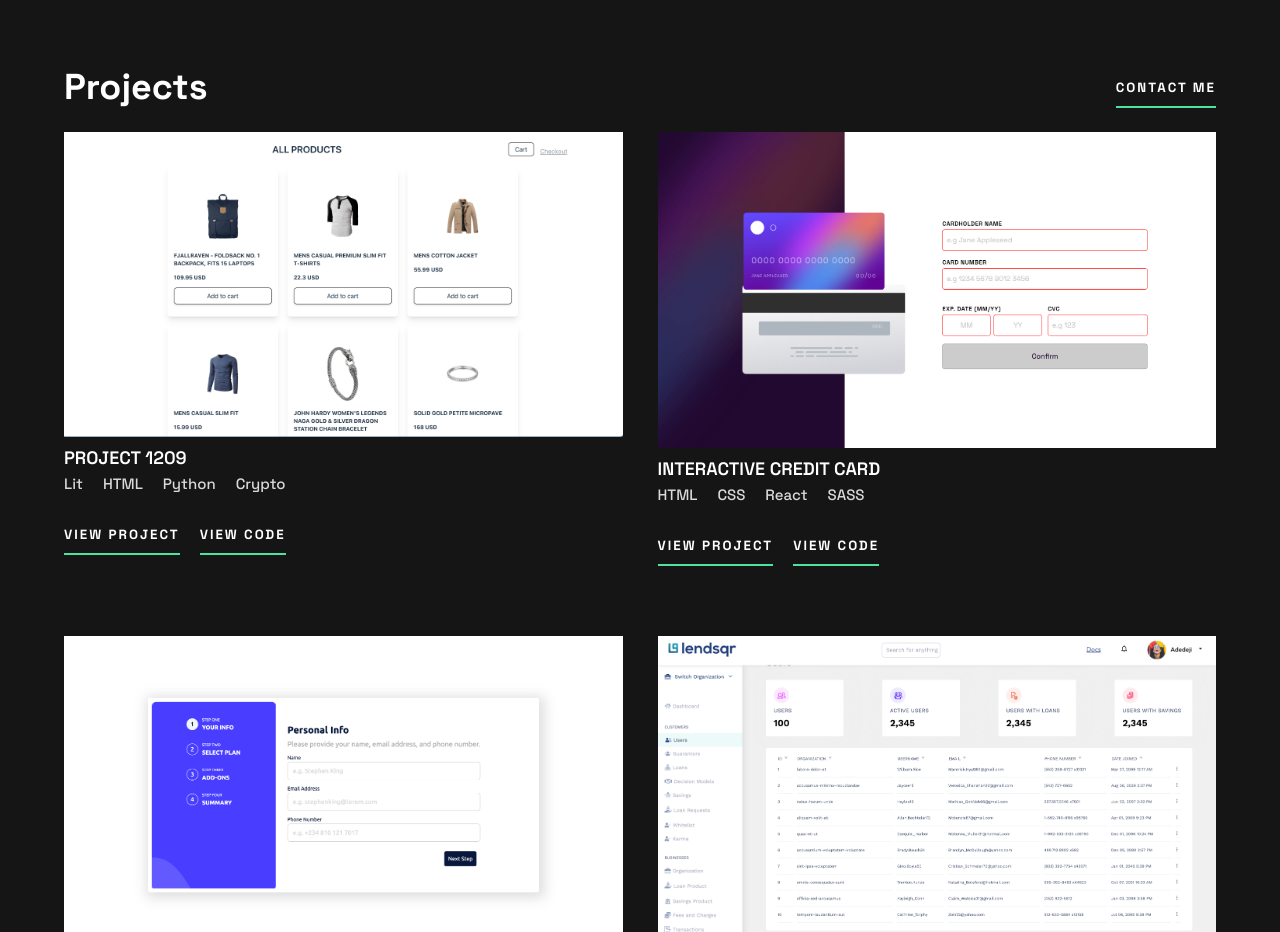
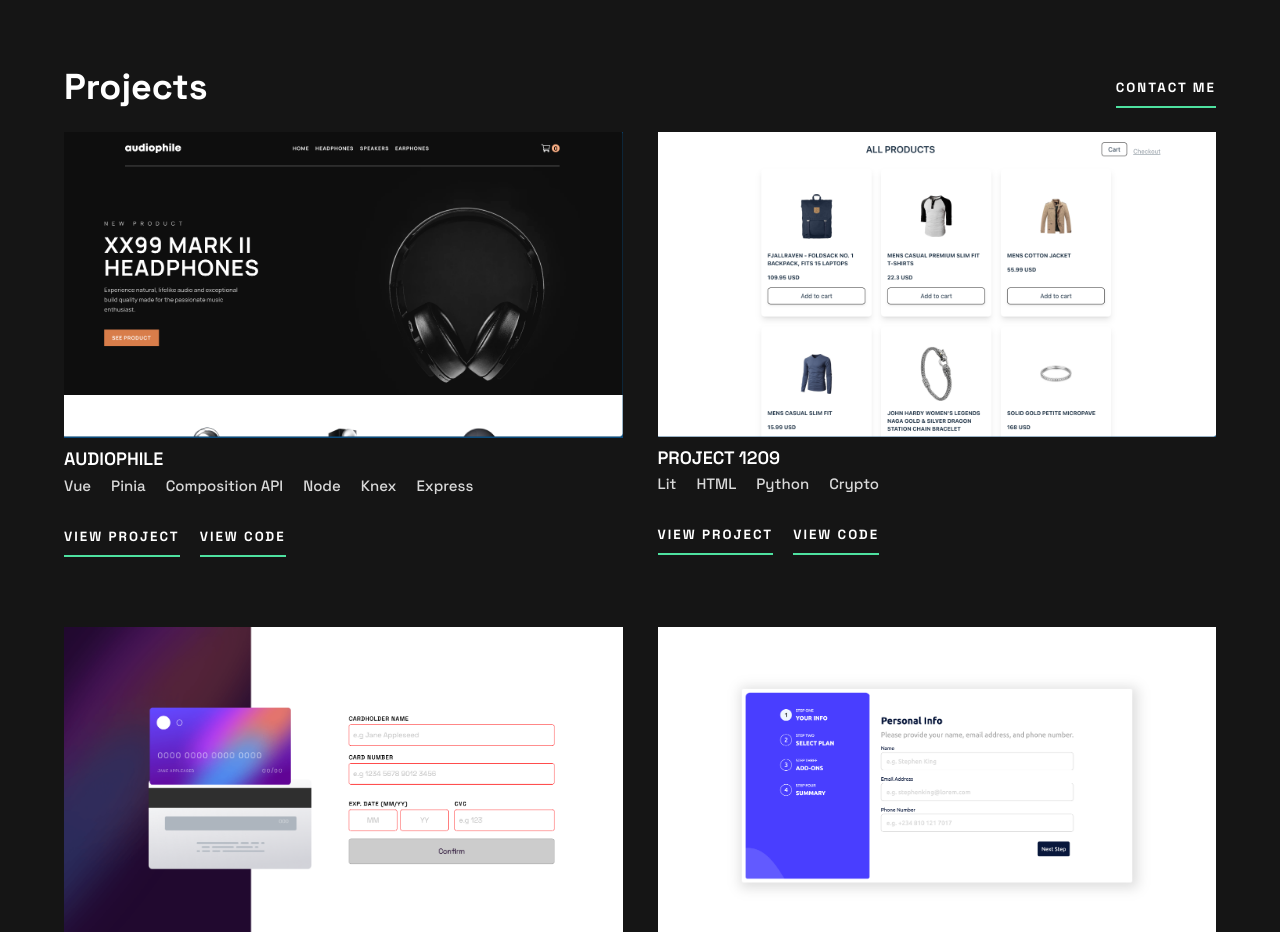
Before and after one commit to OluwadaraDaily/my-portfolio, a Vue app: page / in a window 1280 px wide. Shown: the part 900-1832 px from the top of the page. Built offline with nearby package versions, Linux system fonts and the light colour scheme.

Commit message:
feature: add audiophile project to my portfolio

```diff
--- a/src/data/constants.js
+++ b/src/data/constants.js
@@ -43,6 +43,13 @@ export const technologies = [
 
 export const projects = [
   {
+    name: 'Audiophile',
+    projectLink: 'https://audiophiled.netlify.app/',
+    projectRepo: 'https://github.com/OluwadaraDaily/audiophile-ui',
+    image: 'audiophile.png',
+    techStack: ['Vue', 'Pinia', 'Composition API', 'Node', 'Knex', 'Express']
+  },
+  {
     name: 'Project 1209',
     projectLink: 'https://project-1209.netlify.app/',
     projectRepo: 'https://github.com/OluwadaraDaily/project-1209',
```
Also changed, not shown: public/images/audiophile.png (added).
